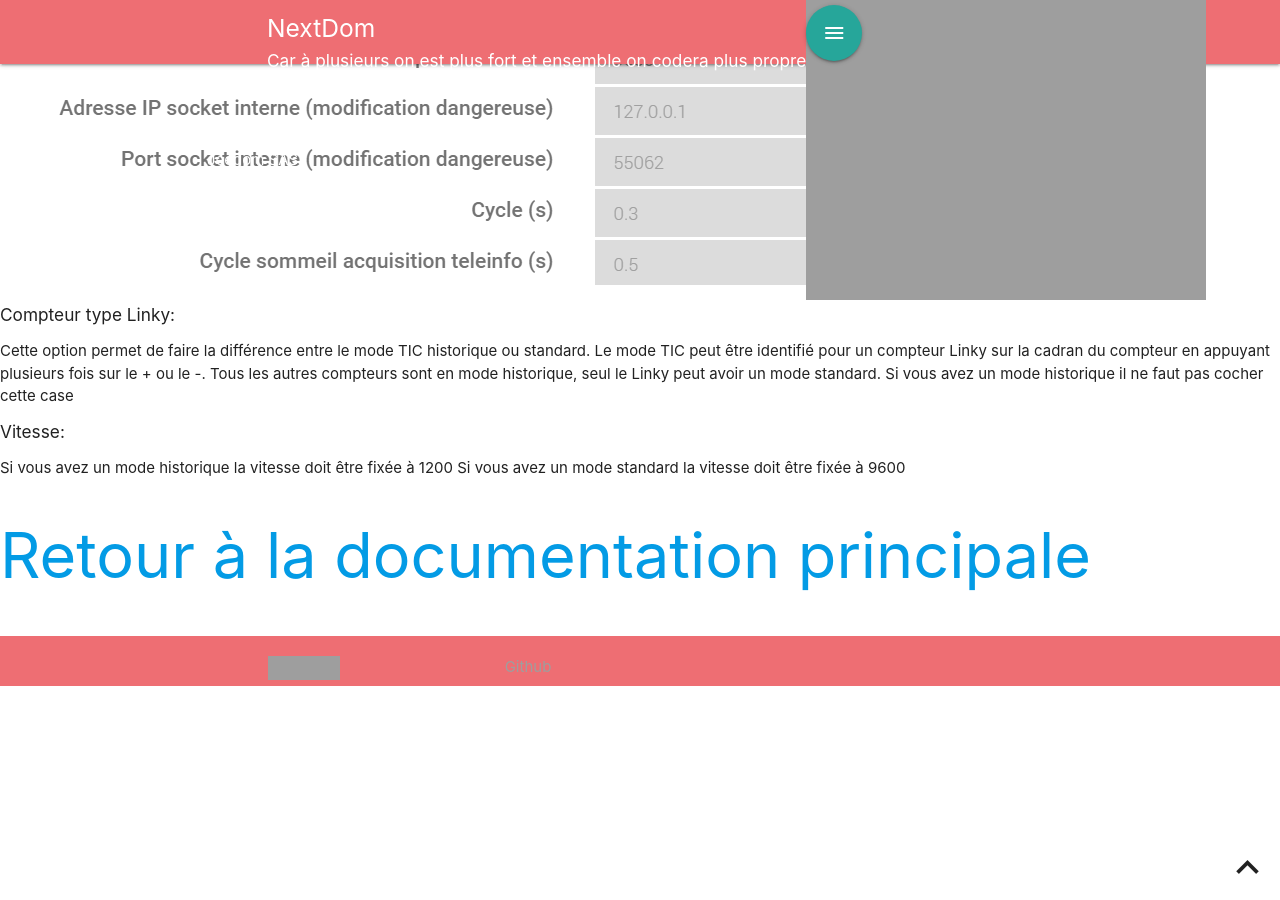
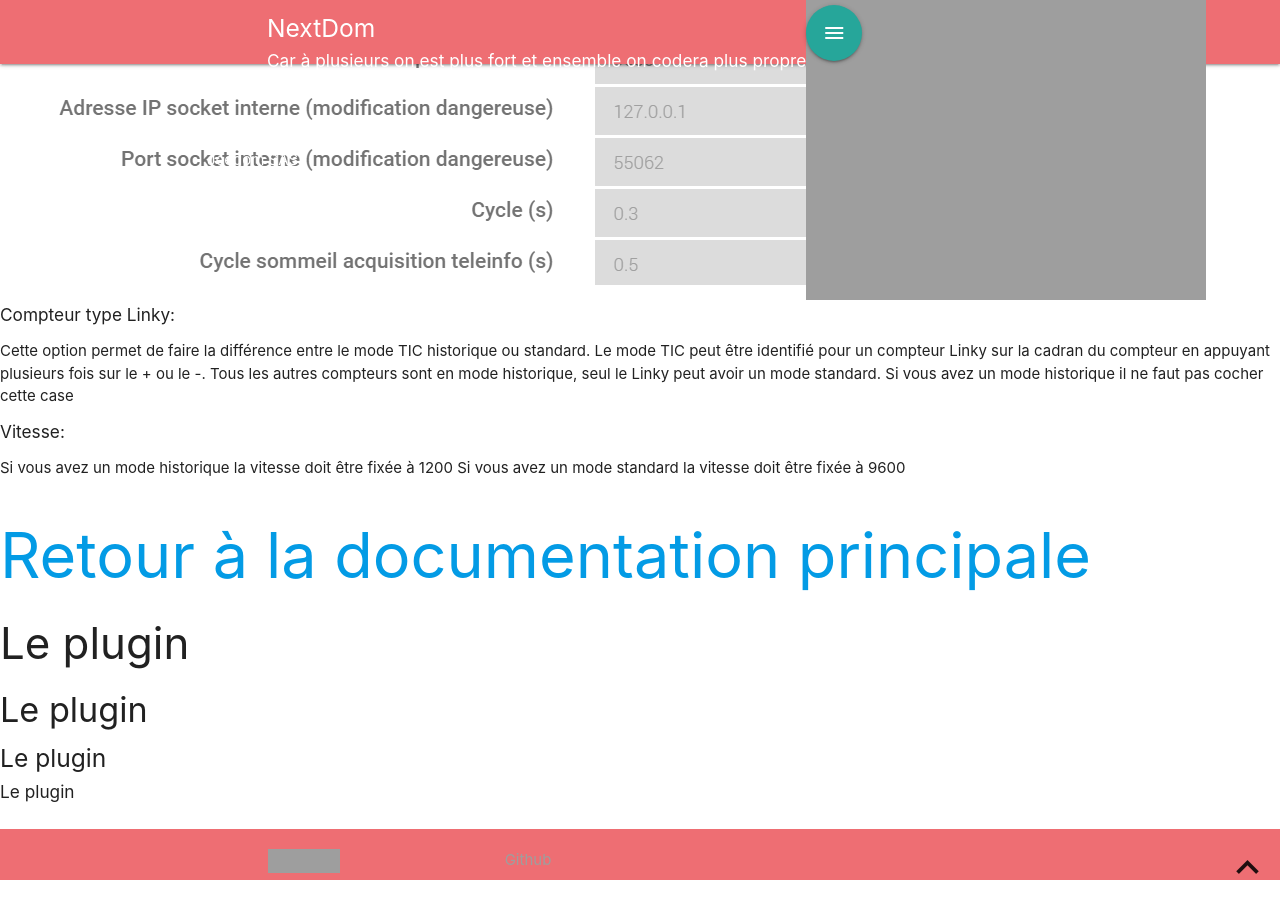
Before and after one commit to NextDom/plugin-teleinfo, a Jekyll site: the page built from docs/fr_FR/index/index.md, in a window 1280 px wide and 900 px high, scrolled down 2079 px. Built offline with Jekyll 4.4.1, drawn with Linux system fonts in a browser that asks for light colours; nearby versions of some CDN libraries; our own code applies the rules of GitHub Pages for plain Markdown files; library files that are not in the unit come from our copies; before the commit the page ends 2785 px from its top, so only the background shows below that; grey boxes are pictures that could not be loaded.

Commit message:
Update index.md

```diff
--- a/docs/fr_FR/index/index.md
+++ b/docs/fr_FR/index/index.md
@@ -51,3 +51,12 @@ Si vous avez un mode standard la vitesse doit être fixée à 9600
 
 
 # [Retour à la documentation principale](/plugin-teleinfo/fr_FR/)
+
+
+### Le plugin
+
+#### Le plugin
+
+##### Le plugin
+
+###### Le plugin
```
